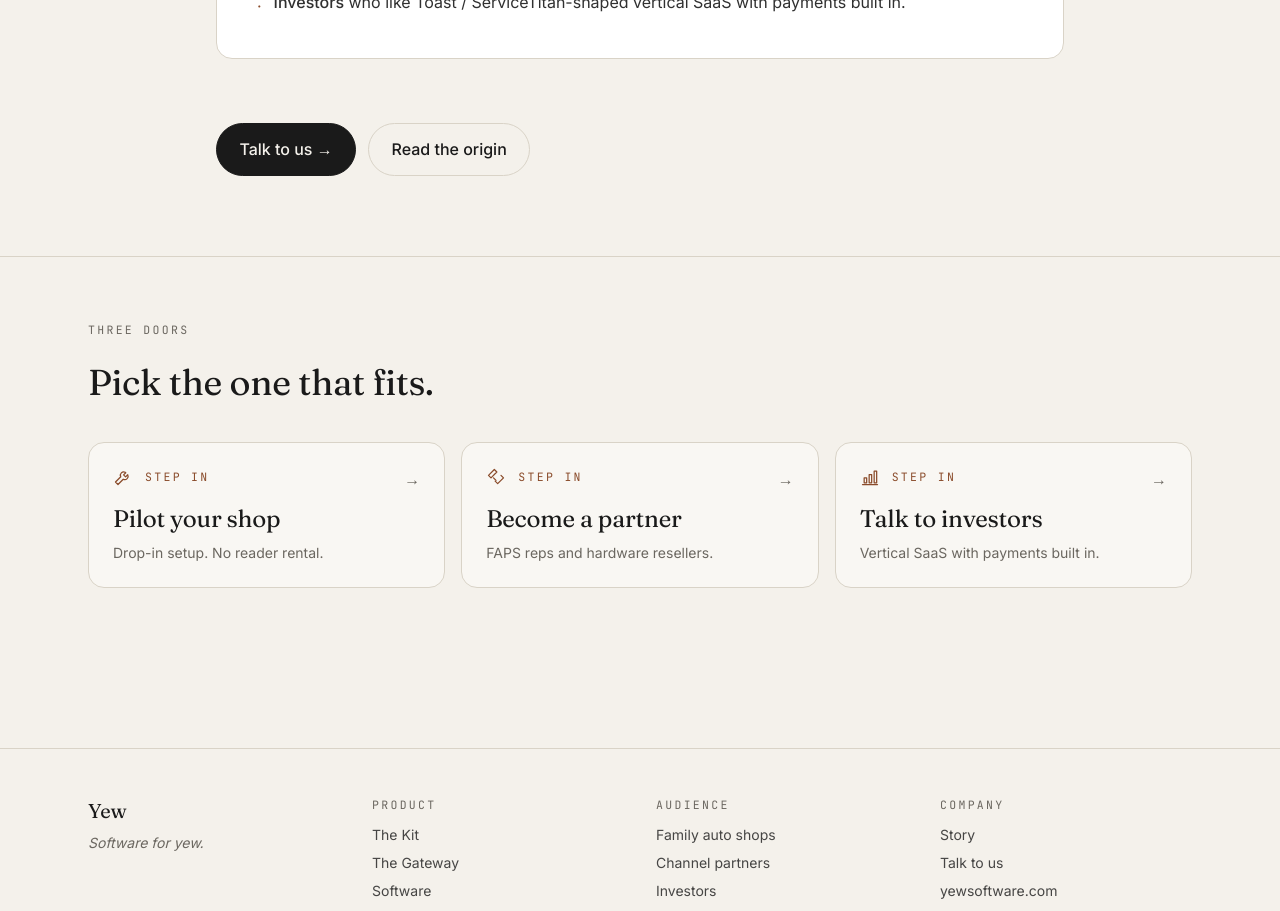
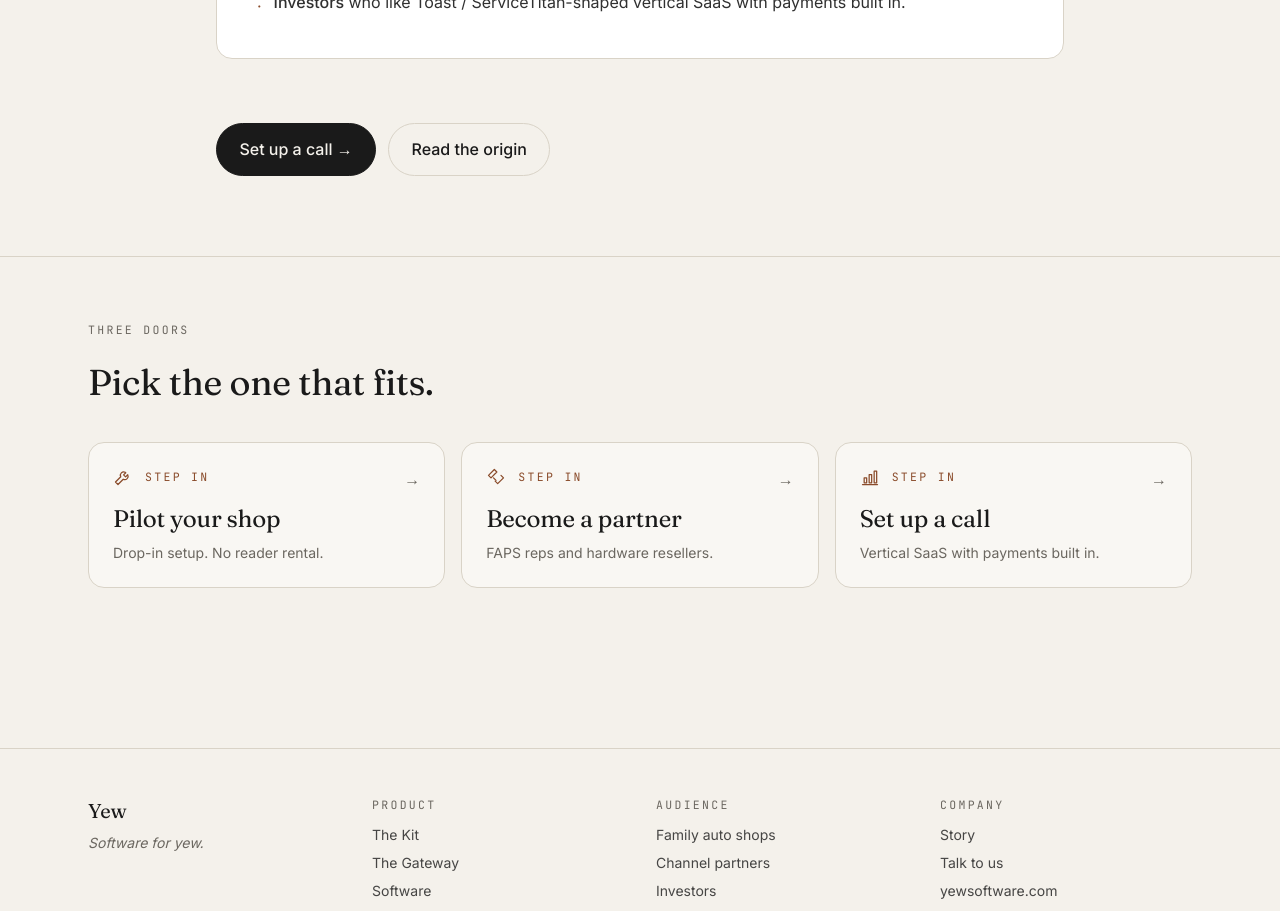
Before and after one commit to andy139/yew-demo-portal, a Next.js app: page /investors in a window 1280 px wide. Shown: the part 1480-2391 px from the top of the page. Built offline with nearby package versions, Linux system fonts and the light colour scheme.

Commit message:
content: investor CTA reads 'Set up a call', not 'Talk to investors' (visitor IS the investor)

```diff
--- a/app/investors/page.tsx
+++ b/app/investors/page.tsx
@@ -70,7 +70,7 @@ export default function Page() {
       </div>
 
       <div className="mt-16 flex flex-wrap gap-3">
-        <Link href="/talk?audience=investor" className="btn-primary">Talk to us →</Link>
+        <Link href="/talk?audience=investor" className="btn-primary">Set up a call →</Link>
         <Link href="/story" className="btn-secondary">Read the origin</Link>
       </div>
     </div>
--- a/components/BookingButtons.tsx
+++ b/components/BookingButtons.tsx
@@ -18,8 +18,8 @@ const LINKS = {
     cta: "Open the partner form →",
   },
   investor: {
-    title: "Talk to investors",
-    sub: "Vertical SaaS with payments built in. 30-minute walkthrough.",
+    title: "Set up a call",
+    sub: "Vertical SaaS with payments built in. 30-minute walkthrough of where Yew is and where it's going.",
     href: "https://calendly.com/yew/investor",
     cta: "Book on the calendar →",
   },
--- a/components/ThreeCTAStrip.tsx
+++ b/components/ThreeCTAStrip.tsx
@@ -15,7 +15,7 @@ const ctas = [
   },
   {
     href: "/talk?audience=investor",
-    title: "Talk to investors",
+    title: "Set up a call",
     sub: "Vertical SaaS with payments built in.",
     icon: "chart",
   },
```
